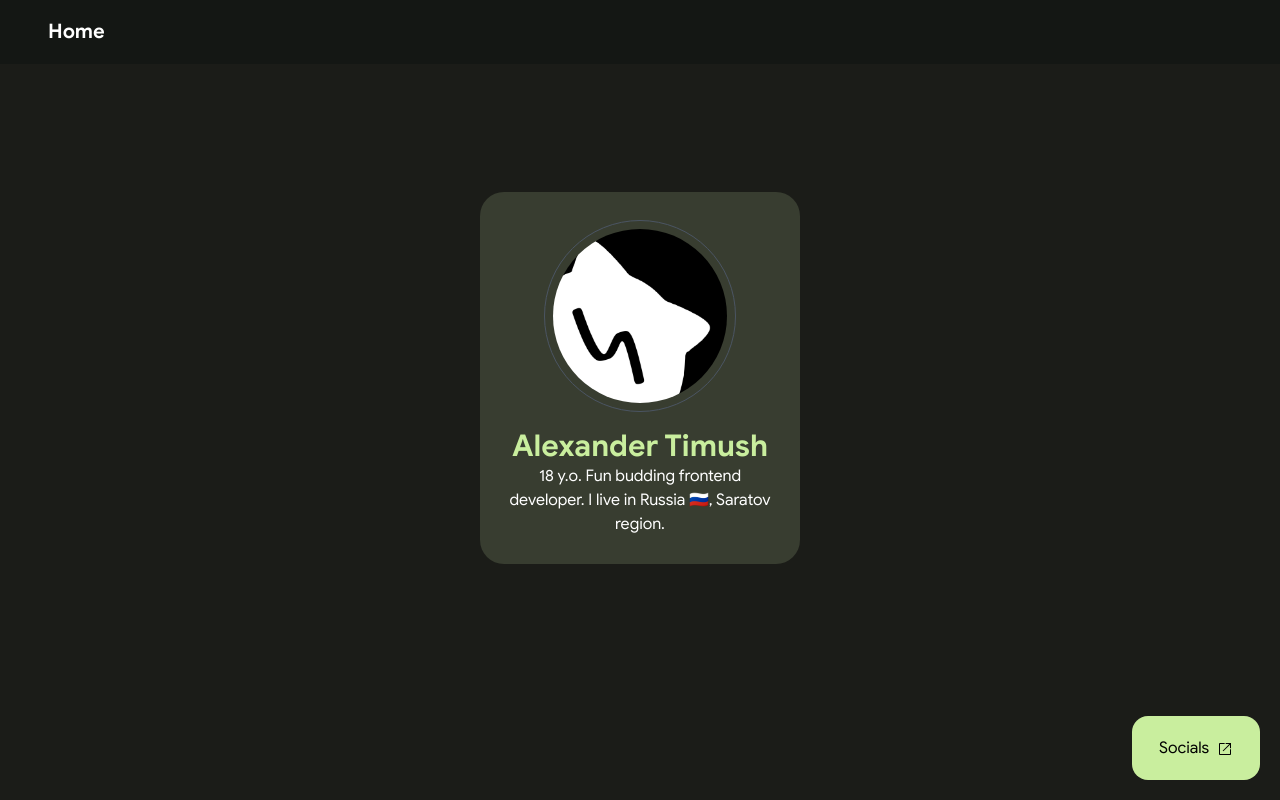
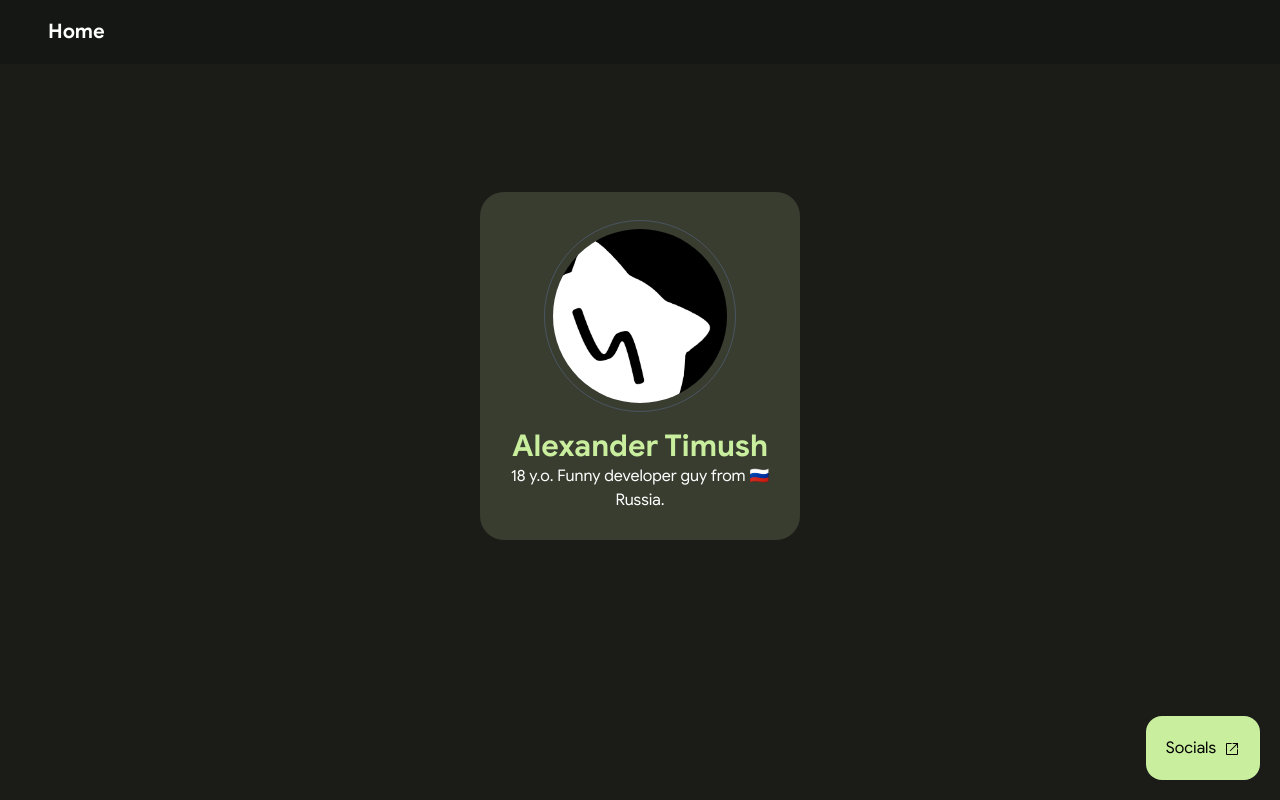
Before and after one commit to s4ntiksu/santikdotsu, a React (Create React App) app: page / in a window 1280 px wide. Built offline with nearby package versions, Linux system fonts and the light colour scheme; some icons are missing.

Commit message:
cleaning

```diff
--- a/src/App.js
+++ b/src/App.js
@@ -1,10 +1,8 @@
 import './App.css';
 import Social from './elements/social.jsx';
 import Header from './elements/header.jsx';
-import Age from './utilities/age.tsx';
 import santiksu from './images/santiksu.png'
 export default function App() {
-  const birthDate = new Date('2005-11-16');
   return (
     <div>
     <Header />
@@ -12,7 +10,8 @@ export default function App() {
         <div className="p-5 items-center justify-center mx-auto">
         <img src={santiksu} className="h-auto mx-auto w-48 p-2 margin-4 border border-gray-600 rounded-full" alt="santiksu logo"/>
                         <h1 className="text-[#C9EE9E] font-bold mt-4 font-google text-center text-3xl">Alexander Timush</h1>
-                            <Age birthDate={birthDate} />
+                        <p className="text-white font-google text-center">18 y.o. Funny developer guy from 🇷🇺 Russia. </p>
+
         </div>
 
 
--- a/src/elements/header.jsx
+++ b/src/elements/header.jsx
@@ -19,7 +19,7 @@ export default function Header() {
         <h2 className="text-white ml-3 font-google font-bold text-xl">Home</h2>
       </div>
       <div
-        className={classNames('fixed top-16 left-0 w-72 bg-black/75 z-9999 p-5 h-full transition-transform', {
+        className={classNames('fixed top-16 backdrop-blur-md left-0 w-72 bg-black/75 z-9999 p-5 h-full transition-transform', {
           'translate-x-0': showMenu,
           '-translate-x-full': !showMenu,
         })}
--- a/src/elements/social.jsx
+++ b/src/elements/social.jsx
@@ -21,7 +21,7 @@ export default function Social() {
 
   return (
     <div>
-      <button onClick={togglePopup} className="font-google w-32 h-16 p-2 rounded-2xl fixed bottom-5 right-5 bg-[#C9EE9E]">
+      <button onClick={togglePopup} className="font-google w-auto h-auto p-5 rounded-2xl fixed bottom-5 right-5 bg-[#C9EE9E]">
         Socials
         <svg
           slot="icon"
@@ -36,11 +36,11 @@ export default function Social() {
           <div
           onClick={closePopup}
             id="fade-in"
-            className="bg-black/50 w-full top-0 fixed h-full left-1/2 transform w-full -translate-x-1/2 p-2"
+            className="bg-black/50 backdrop-blur-md w-full top-0 fixed h-full left-1/2 transform w-full -translate-x-1/2 p-2"
           ></div>
           <div
             id="popup"
-            className={`bg-[#383d30] w-96 max-sm:w-full max-sm:h-full h-72 fixed top-48 max-sm:top-[30%] left-1/2 transform -translate-x-1/2 p-4 rounded-[25px] justify-center items-center ${showPopup ? 'show' : ''}`}
+            className={`bg-[#383d30]/90 w-96 max-sm:w-full max-sm:h-full h-72 fixed top-[40%] max-sm:top-[50%] left-1/2 transform -translate-x-1/2 p-4 rounded-[25px] justify-center items-center ${showPopup ? 'show' : ''}`}
           >
             <SolarIconSet.CloseCircle
               color="#C9EE9E"
--- a/src/utilities/age.tsx
+++ /dev/null
@@ -1,26 +0,0 @@
- interface AgeProps {
-  birthDate: Date;
-}
-
-const Age: React.FC<AgeProps> = ({ birthDate }) => {
-  const calculateAge = (): number => {
-    const today = new Date();
-    const birth = new Date(birthDate);
-    let age = today.getFullYear() - birth.getFullYear();
-    const monthDiff = today.getMonth() - birth.getMonth();
-
-    if (monthDiff < 0 || (monthDiff === 0 && today.getDate() < birth.getDate())) {
-      age--;
-    }
-
-    return age;
-  };
-
-  return (
-    <div>
-      <p className="text-white text-center font-google">{calculateAge()} y.o. Fun budding frontend developer. I live in Russia 🇷🇺, Saratov region.</p>
-    </div>
-  );
-}
-
-export default Age;
```
Also changed, not shown: package.json (+17 -15 lines), tsconfig.json (deleted, +0 -20 lines), 1 other file (tests, documents, lock files or other folders).
